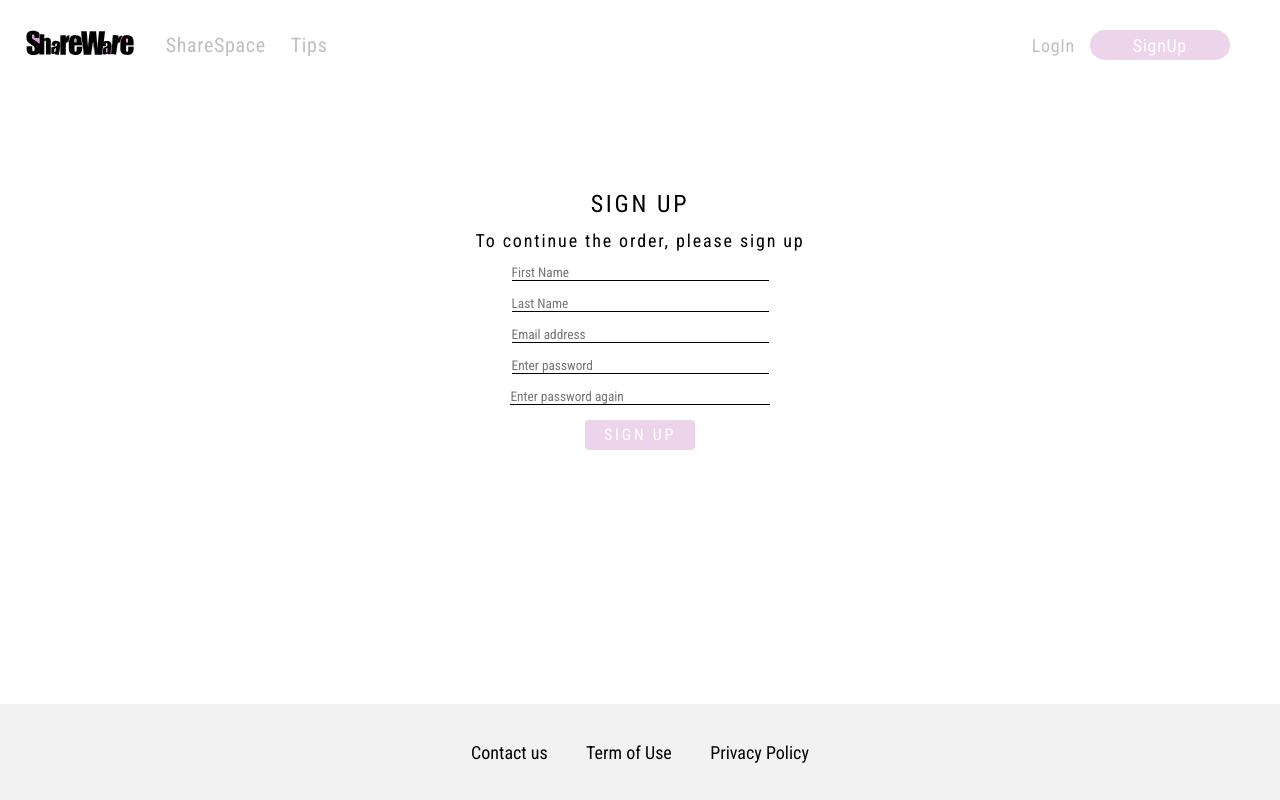
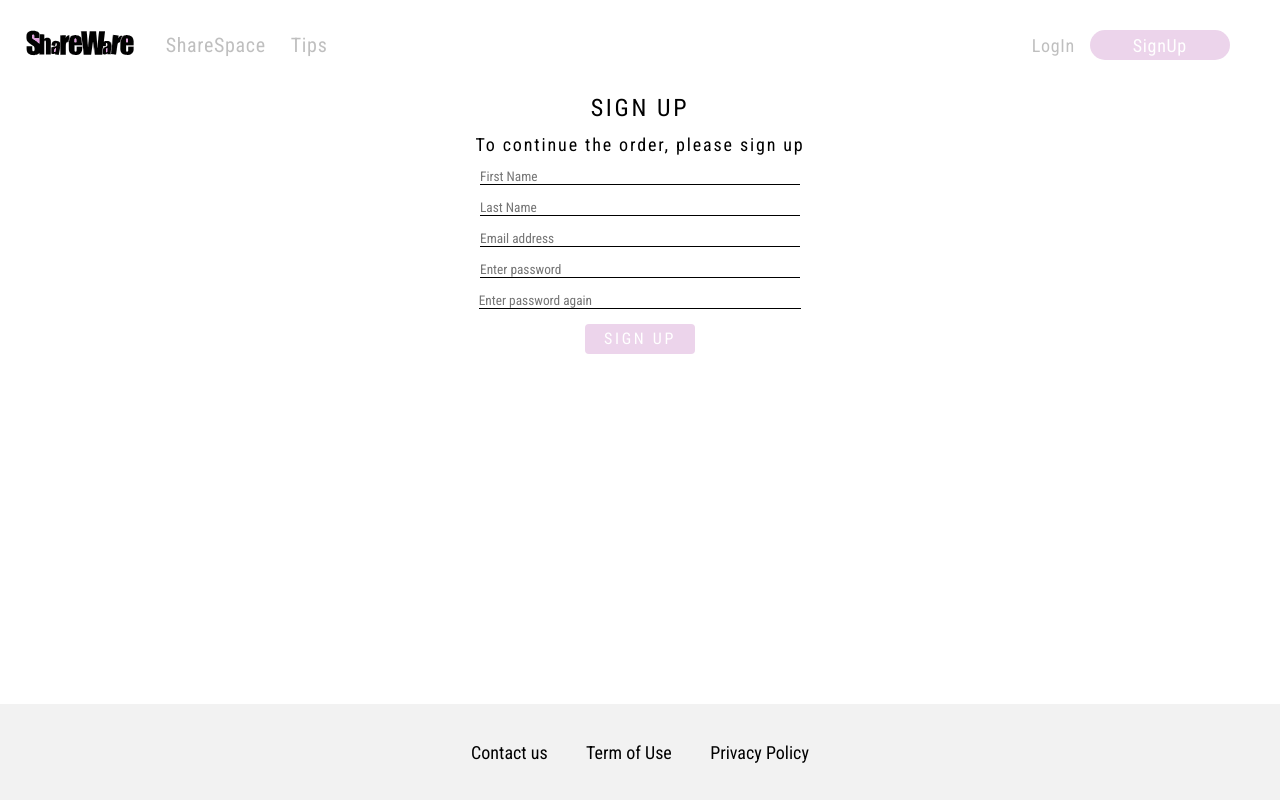
Before and after one commit to YuvalWeiss1403/SharewareFrontend, a React (Create React App) app: page /SignUp in a window 1280 px wide. Built offline with nearby package versions, Linux system fonts and the light colour scheme; no server answers.

Commit message:
with change

```diff
--- a/src/component/SignUp/SignUp.css
+++ b/src/component/SignUp/SignUp.css
@@ -11,12 +11,13 @@
 
 .signUp-content {
 	background-color: white;
-	height: 80vh;
 	display: flex;
 	align-items: center;
 	flex-direction: column;
 	gap: 15px;
-	padding: 126px;
+	padding-top: 30px;
+	height: 80vh;
+	flex-wrap: nowrap;
 }
 .signUp-content .confirm-password-container {
 	display: flex;
@@ -76,7 +77,7 @@
 	background-color: rgba(255, 0, 0, 0.459);
 	padding: 3px;
 	font-size: 15px;
-	width: 100%;
+	width: 42%;
 	text-align: center;
 	margin-top: 1px;
 	box-shadow: 10px 10px 10px rgb(175 175 175 / 25%);
```
